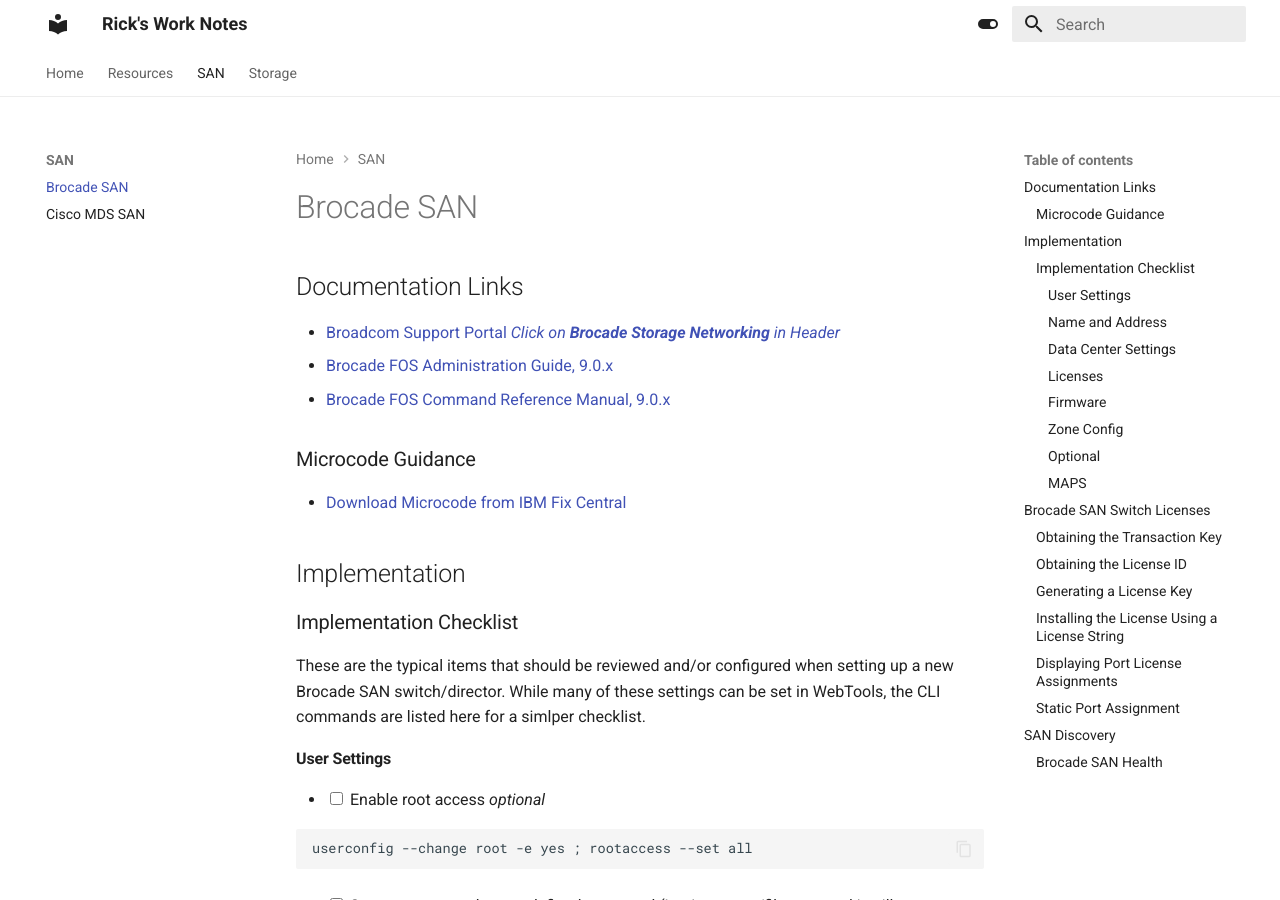
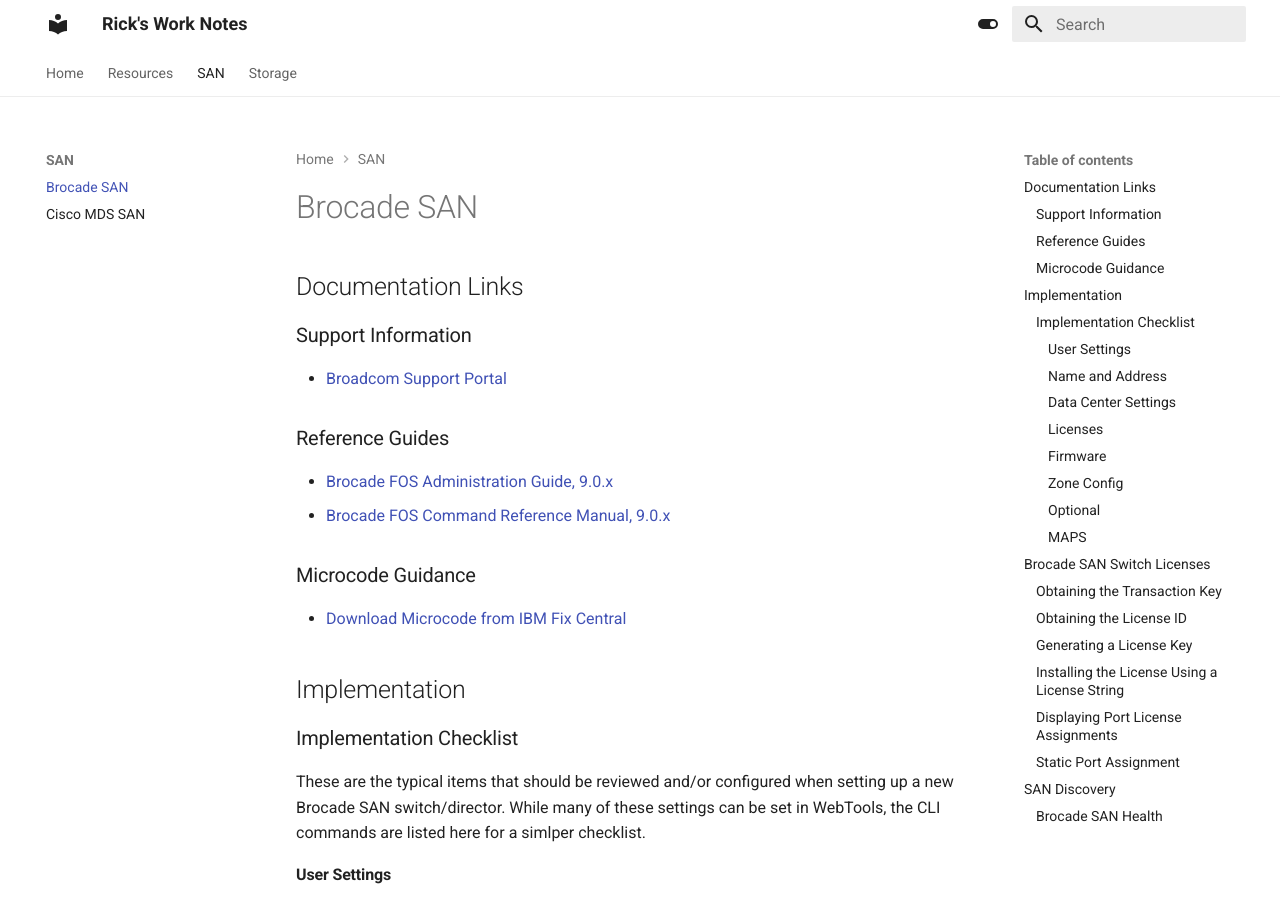
Before and after one commit to rickkoe/worknotes, an MkDocs documentation site: the page built from docs/SAN/brocade.md, in a window 1280 px wide and 900 px high. Built offline with MkDocs 1.6.1 and Material for MkDocs 9.7.7, drawn with Linux system fonts in a browser that asks for light colours.

Commit message:
change links

```diff
--- a/docs/SAN/brocade.md
+++ b/docs/SAN/brocade.md
@@ -1,6 +1,9 @@
 # Brocade SAN
 ## Documentation Links
-- [Broadcom Support Portal *Click on **Brocade Storage Networking** in Header*](https://support.broadcom.com)
+### Support Information
+- [Broadcom Support Portal](https://support.broadcom.com)
+
+### Reference Guides
 - [Brocade FOS Administration Guide, 9.0.x](https://docs.broadcom.com/doc/FOS-90x-Admin-AG)
 - [Brocade FOS Command Reference Manual, 9.0.x](https://docs.broadcom.com/doc/FOS-90x-Command-RM)
 
```
